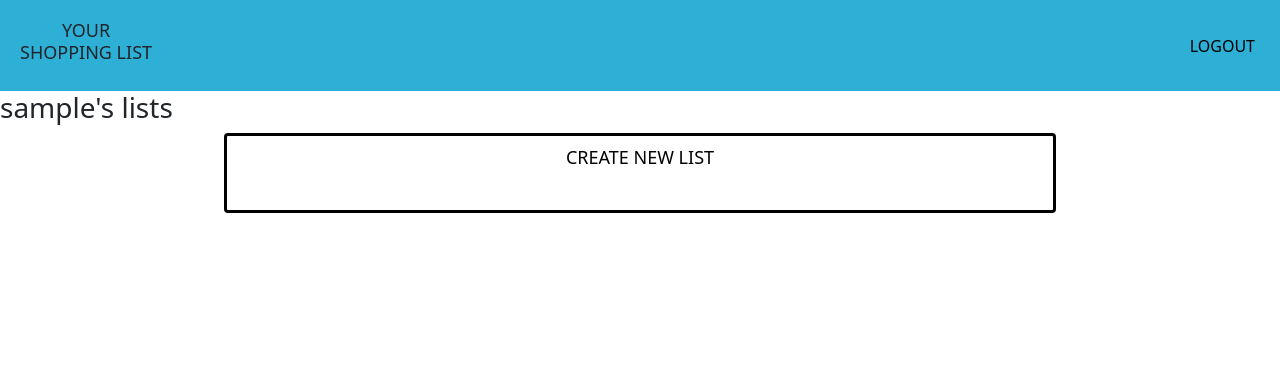
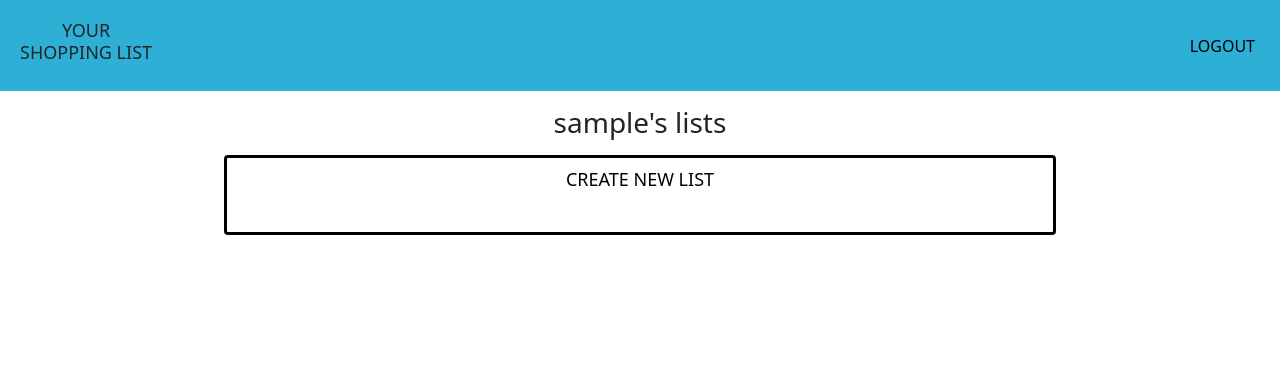
Before and after one commit to mikael-johnsson/your-shopping-list, a Django app: template list_app/templates/list_app/list_list.html in a window 1280 px wide. Shown: the top 391 px of the page. Run offline with Django 4.2, Linux system fonts and the light colour scheme; the template is opened without the code that fills it, so the values that code supplies are empty; the visitor is signed in with stand-in values (Sample User, id 1).

Commit message:
center list_list heading

```diff
--- a/static/css/style.css
+++ b/static/css/style.css
@@ -43,7 +43,7 @@ nav h1 {
 
 /* List of lists page*/
 
-.username-heading {
+#username-heading {
     text-align: center;
     margin: 15px 0;
 }
```
